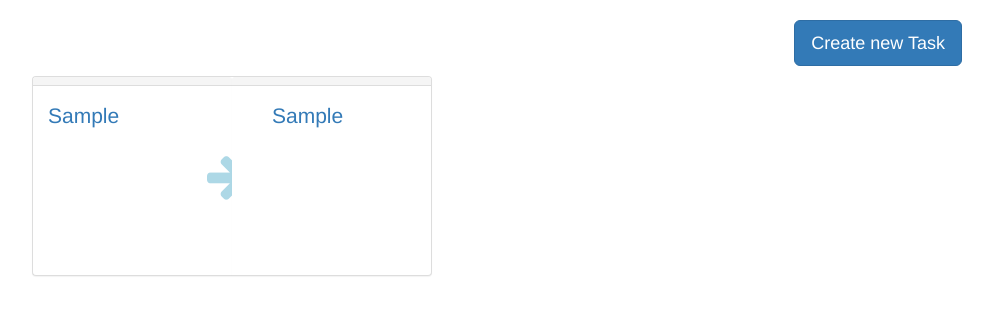
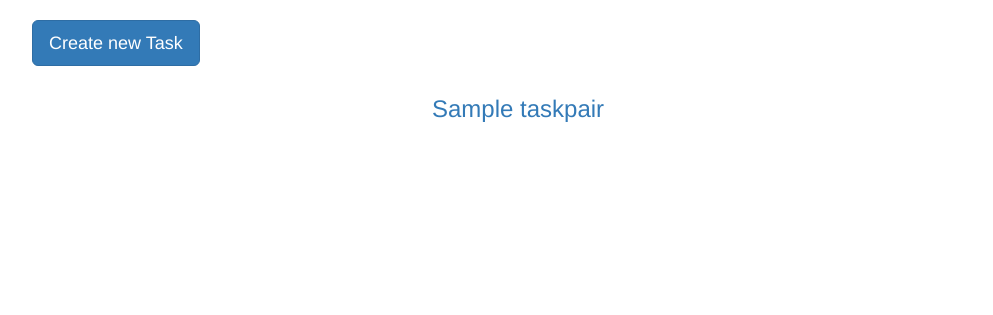
Before and after one commit to dschep/HELPeR, a Django app: page /task in a window 1280 px wide. Shown: the part 72-387 px from the top of the page, without its empty margins (143-1136 px from the left). Run offline with Django 3.2, Linux system fonts and the light colour scheme; tables that the repository leaves empty hold one stand-in row (values such as "Sample post"); parts of the project's set-up code (start-up, migrations or seed data) failed here and were passed over; some libraries are stand-ins or nearby versions.

Commit message:
fancy new  UI! still needs a few features added back

```diff
--- a/helper/agents/dropbox/models.py
+++ b/helper/agents/dropbox/models.py
@@ -18,3 +18,8 @@ class DropboxAgent(Agent):
         'access_token': forms.CharField(),
     }
     effect_tasks = {'send_file_to_dropbox': tasks.send_file_to_dropbox}
+    ui = {
+        'background': '#1081de',
+        'foreground': 'white',
+        'icon': '<i class="fa fa-dropbox"></i>'
+    }
--- a/helper/agents/facebook/models.py
+++ b/helper/agents/facebook/models.py
@@ -35,3 +35,8 @@ class FacebookAgent(Agent, OAuthAgentMixin):
             'https://graph.facebook.com/v2.3/oauth/access_token',
         'scopes': ['user_photos'],
     }
+    ui = {
+        'background': '#4862a3',
+        'foreground': 'white',
+        'icon': '<i class="fa fa-facebook"></i>'
+    }
--- a/helper/agents/github/models.py
+++ b/helper/agents/github/models.py
@@ -18,3 +18,8 @@ class GithubAgent(Agent):
         'access_token': forms.CharField(),
     }
     cause_tasks = {'get_notifications': tasks.get_notifications}
+    ui = {
+        'background': 'grey',
+        'foreground': 'black',
+        'icon': '<i class="fa fa-github"></i>'
+    }
--- a/helper/agents/gmail/models.py
+++ b/helper/agents/gmail/models.py
@@ -37,3 +37,8 @@ class GmailAgent(Agent, OAuthAgentMixin):
         'token_url': 'https://www.googleapis.com/oauth2/v3/token',
         'scopes': ['https://www.googleapis.com/auth/gmail.compose'],
     }
+    ui = {
+        'background': '#de5347',
+        'foreground': 'white',
+        'icon': '<i class="fa fa-envelope"></i>'
+    }
--- a/helper/agents/http/models.py
+++ b/helper/agents/http/models.py
@@ -12,3 +12,8 @@ class HttpAgent(Agent):
     """
     effect_tasks = {'http_request': tasks.http_request,
                     'http_request_urldownload': tasks.http_request_urldownload}
+    ui = {
+        'background': '#f06529',
+        'foreground': 'white',
+        'icon': '<i class="fa" style="font-size:50%">HTTP</i>'
+    }
--- a/helper/agents/instagram/models.py
+++ b/helper/agents/instagram/models.py
@@ -29,3 +29,8 @@ class InstagramAgent(Agent, OAuthAgentMixin):
         'authorization_url': 'https://api.instagram.com/oauth/authorize/',
         'token_url': 'https://api.instagram.com/oauth/access_token'
     }
+    ui = {
+        'background': '#005787',
+        'foreground': 'white',
+        'icon': '<i class="fa fa-instagram"></i>'
+    }
--- a/helper/agents/pushbullet/models.py
+++ b/helper/agents/pushbullet/models.py
@@ -19,3 +19,8 @@ class PushbulletAgent(Agent):
         'send_note': tasks.send_note,
         'send_link': tasks.send_link,
     }
+    ui = {
+        'background': '#4ab367',
+        'foreground': 'white',
+        'icon': '<i class="fa">PB</i>'
+    }
--- a/helper/agents/pushover/models.py
+++ b/helper/agents/pushover/models.py
@@ -22,3 +22,8 @@ class PushbulletAgent(Agent):
     effect_tasks = {
         'send_notification': tasks.send_push,
     }
+    ui = {
+        'background': '#3993d1',
+        'foreground': 'white',
+        'icon': '<i class="fa">P</i>'
+    }
--- a/helper/agents/rss/models.py
+++ b/helper/agents/rss/models.py
@@ -12,3 +12,8 @@ class RssAgent(Agent, TaskViewAgentMixin):
     """
     cause_tasks = {'get_rss_feed': tasks.get_rss_feed}
     effect_tasks = {'generate_rss_feed': tasks.generate_rss_feed}
+    ui = {
+        'background': '#fe9900',
+        'foreground': 'white',
+        'icon': '<i class="fa fa-rss"></i>'
+    }
--- a/helper/agents/twitter/models.py
+++ b/helper/agents/twitter/models.py
@@ -27,3 +27,8 @@ class GithubAgent(Agent):
     }
     cause_tasks = {'sent_tweet': tasks.sent_tweet}
     effect_tasks = {'send_tweet': tasks.send_tweet}
+    ui = {
+        'background': '#005787',
+        'foreground': 'white',
+        'icon': '<i class="fa fa-twitter"></i>'
+    }
--- a/helper/agents/wmata/models.py
+++ b/helper/agents/wmata/models.py
@@ -19,3 +19,8 @@ class WmataAgent(Agent):
         'api_key': forms.CharField(),
     }
     cause_tasks = {'rail_incident': tasks.rail_incident}
+    ui = {
+        'background': '#1b5790',
+        'foreground': 'white',
+        'icon': '<i class="fa fa-subway"></i>'
+    }
--- a/helper/models.py
+++ b/helper/models.py
@@ -205,6 +205,11 @@ class Agent(metaclass=AgentMeta):
     action_config_options = {}
     cause_tasks = {}
     effect_tasks = {}
+    ui = {
+        'background': 'orange',
+        'foreground': 'black',
+        'icon': '<i class="fa fa-gear"></i>'
+    }
 
     @classmethod
     def register(cls, klass):
--- a/helper/static/helper/css/cards.css
+++ /dev/null
@@ -1,10 +0,0 @@
-.panel-card {
-    display: inline-block;
-}
-.panel-card .panel-body {
-    display: inline-block;
-}
-.panel-card .panel-heading {
-    padding: 4px 6px;
-    font-size: 1em;
-}
--- a/helper/static/helper/css/tasks.css
+++ b/helper/static/helper/css/tasks.css
@@ -1,94 +1,3 @@
-/* float all taskpairs */
-.task_pair {
-    display: inline-block;
-    float: left;
-    padding-right: 20px;
-}
-/* no taskpair link decoration */
-a.task_pair {
-    text-decoration: none;
-}
-
-/* smush tasks cards together */
-.task_pair .panel-card {
-    width: 200px;
-    height: 200px;
-    float: left;
-}
-
-/* arrow sandwiched between task cards */
-.task_pair .task-pair-arrow {
-    font-size: 50px;
-    margin: 75px -25px 0;
-    float: left;
-    color: lightblue;
-}
-@media (max-width: 449px) { .task_pair .task-pair-arrow {
-    margin: -20px 75px 0;
-}}
-@media (max-width: 449px) { .task_pair .task-pair-arrow::before {
-    content: "";
-}}
-@media (max-width: 449px) { .task_pair {
-        /* equivalent to .well */
-    min-height: 20px;
-    padding: 19px;
-    margin-bottom: 20px;
-    background-color: #F5F5F5;
-    border: 1px solid #E3E3E3;
-    border-radius: 4px;
-    box-shadow: 0px 1px 1px rgba(0, 0, 0, 0.05) inset;
-}}
-
-/* no rounding on right on cause task card */
-@media (min-width: 450px) { .task_pair .panel-card:first-child {
-    border-right: none;
-    border-top-right-radius: 0;
-    border-bottom-right-radius: 0;
-}}
-/* no left border/rounding on effect task card */
-@media (min-width: 450px) { .task_pair .panel-card:last-child {
-    border-left: none;
-    border-top-left-radius: 0;
-    border-bottom-left-radius: 0;
-}}
-/* space on right of cause task card for arrow */
-@media (min-width: 450px) { .task_pair .panel-card:first-child > * {
-    padding-right: 35px;
-}}
-/* space on left of effect task card for arrow */
-@media (min-width: 450px) { .task_pair .panel-card:last-child > * {
-    padding-left: 40px;
-}}
-
-/* fill width and right font-size */
-.task_pair .panel-body {
-    font-size: 1.5em;
-    width: 100%;
-}
-
-/* color play/pause buttons */
-.task_pair i.fa-play {
-    color: green;
-}
-.task_pair i.fa-pause {
-    color: red;
-}
-
-/* task options */
-.panel-card ul.task-options {
-    padding-left: 15px;
-    list-style-type: none;
-    font-size: .5em;
-    color: black !important;
-    overflow: auto;
-}
-
-/* new task button */
-.new-task {
-    float: right;
-}
-
 /* float step div to the right during creation wizard */
 .wizard-step {
     float: right;
@@ -100,3 +9,58 @@ a.task_pair {
     font-size: 1.75em;
     height: 1.75em;
 }
+
+.taskpair.disabled {
+    -webkit-filter: saturate(0%) contrast(150%);
+    filter: saturate(0%) contrast(150%);
+}
+.taskpair {
+    margin-bottom: 20px;
+}
+
+.taskpair-icons {
+    margin: 10px;
+    display: inline-block;
+}
+@media (min-width: 768px) { .taskpair-icons {
+    float: right;
+}}
+
+.task-icon {
+    display: inline-block;
+    height: 125px;
+    width: 125px;
+    padding: 10px;
+    text-align: center;
+}
+.task-icon:first-child {
+    padding-right: 15px;
+    border-top-left-radius: 6px;
+    border-bottom-left-radius: 6px;
+}
+.task-icon:last-child {
+    padding-left: 15px;
+    border-top-right-radius: 6px;
+    border-bottom-right-radius: 6px;
+}
+legend .task-icon {
+    height: 42px;
+    width: 42px;
+    margin-bottom: 4px;
+}
+legend .task-icon:last-child ,
+legend .task-icon:first-child {
+    padding: 0;
+}
+legend .task-icon  {
+    font-size: 30px;
+}
+.task-icon  {
+    font-size: 77px;
+}
+.task-pair-arrow {
+    color: white;
+    font-size: 30px;
+    margin: 47px -17px 0;
+    vertical-align: top;
+}
--- a/helper/templates/helper/taskpair_list.html
+++ b/helper/templates/helper/taskpair_list.html
@@ -6,7 +6,6 @@
 {% block menu_task_class %}active{% endblock %}
 
 {% block head %}
-    <link rel="stylesheet" href="{% static 'helper/css/cards.css' %}">
     <link rel="stylesheet" href="{% static 'helper/css/tasks.css' %}">
     {{ block.super }}
 {% endblock %}
@@ -19,7 +18,24 @@
     </p>
     <div class="task-pairs">
     {% for object in object_list %}
-    <a href="{{ object.get_absolute_url }}" class="task_pair">
+    <a href="{{ object.get_absolute_url }}">
+        <div class="row taskpair{% if not object.enabled %} disabled{% endif %}">
+            <div class="col-sm-5">
+                <div class="taskpair-icons">
+                    <div class="task-icon" style="background: {{ object.cause_agent.agent.ui.background }};color: {{ object.cause_agent.agent.ui.foreground }}">
+                        {{ object.cause_agent.agent.ui.icon|safe }}
+                    </div>
+                    <i class="fa fa-arrow-right task-pair-arrow"></i>
+                    <div class="task-icon" style="background: {{ object.effect_agent.agent.ui.background }};color: {{ object.effect_agent.agent.ui.foreground }}">
+                        {{ object.effect_agent.agent.ui.icon|safe }}
+                    </div>
+                </div>
+            </div>
+            <div class="col-md-7">
+                <h3>{{ object }}</h3>
+            </div>
+        </div>
+        {% comment %}
         <div class="panel panel-default panel-card">
             <div class="panel-heading">
                 {% if object.schedule %}
@@ -57,6 +73,7 @@
                 </ul>
             </div>
         </div>
+        {% endcomment %}
         </a>
     {% endfor %}
     </div>
```
Also changed, not shown: helper/forms.py (+12 -4 lines), helper/static/helper/css/agents.css (+13 -17 lines), helper/templates/helper/agentconfig_list.html (+8 -2 lines).
